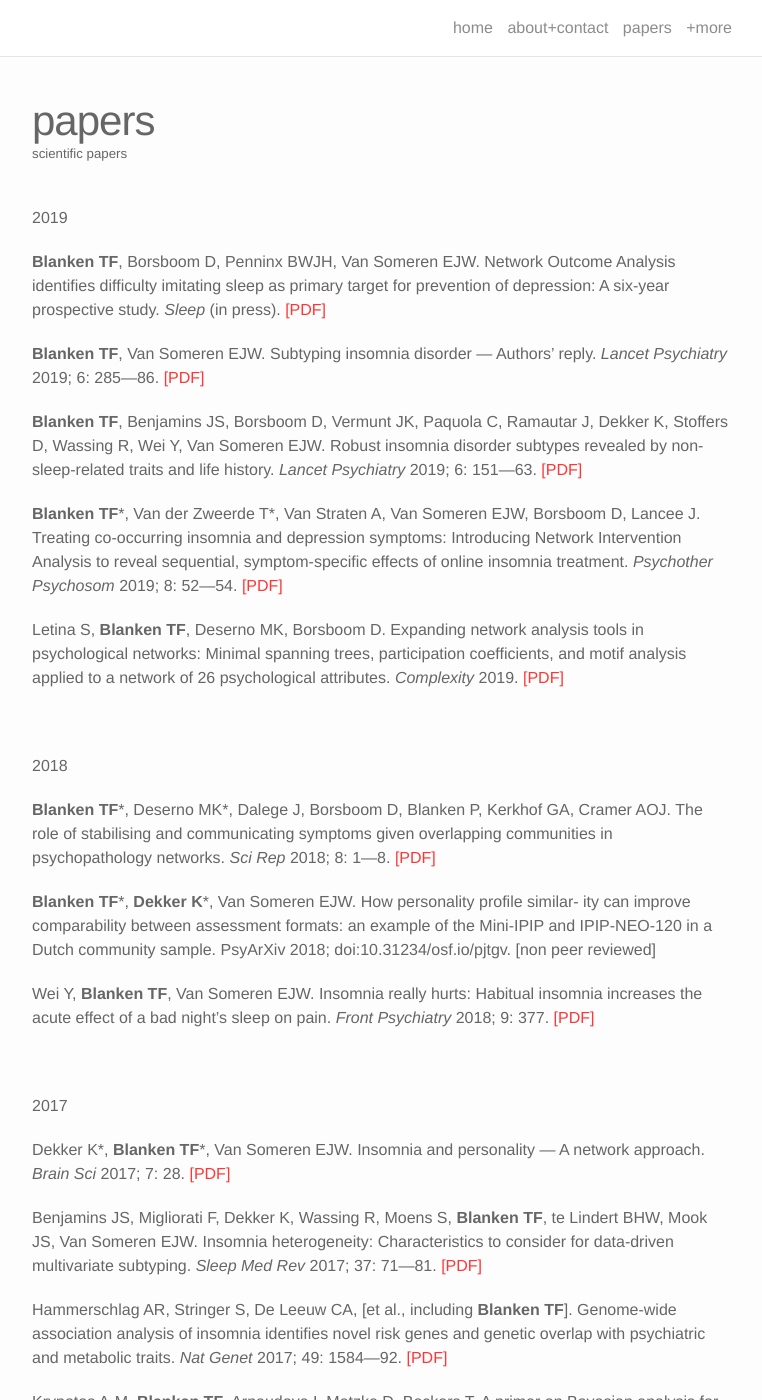
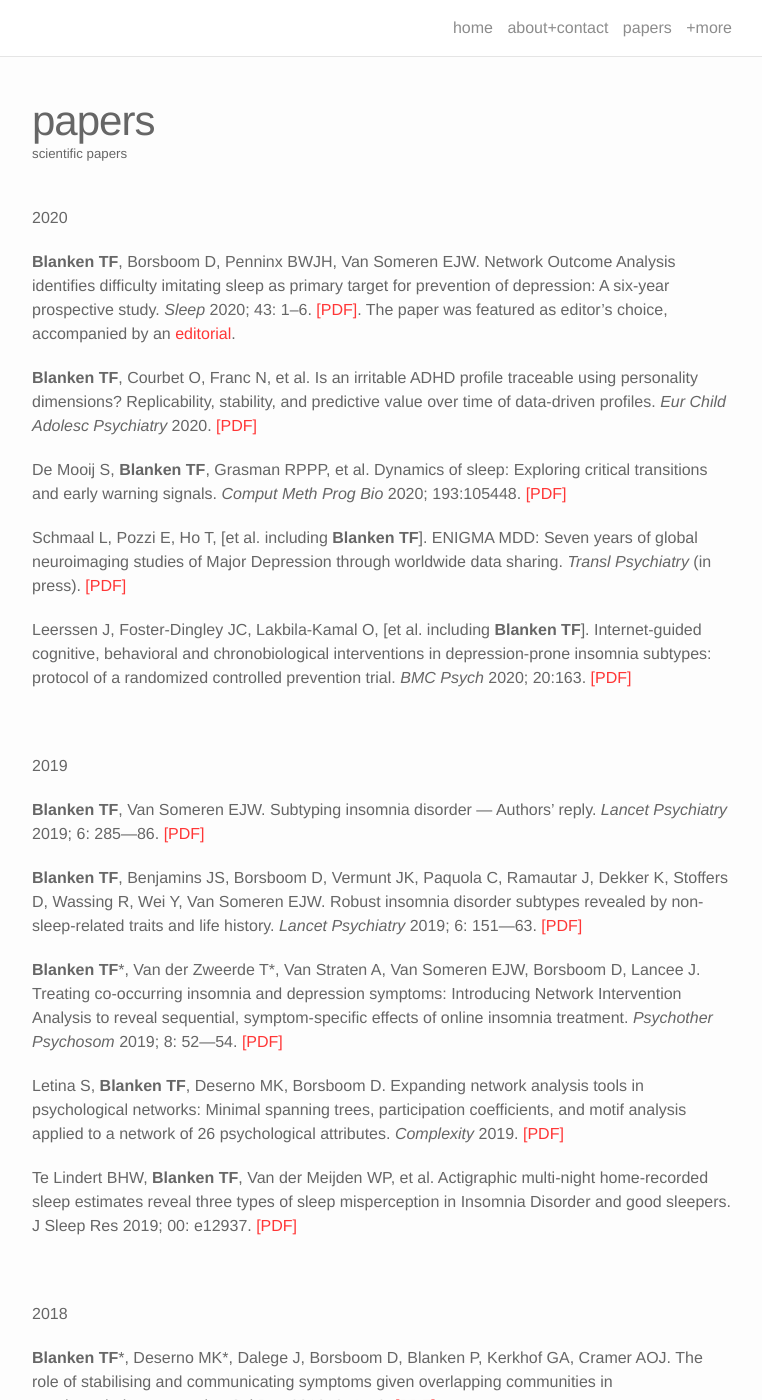
Before and after one commit to tfblanken/tfblanken.github.io, a Jekyll site: the page built from papers.md, in a window 1280 px wide and 1400 px high. Shown: the whole window, without its empty margins (258-1020 px from the left). Built offline with Jekyll 4.4.1, drawn with Linux system fonts in a browser that asks for light colours; nearby versions of some CDN libraries; some of the changed text lies outside the part shown.

Commit message:
Update papers.md

```diff
--- a/papers.md
+++ b/papers.md
@@ -5,9 +5,22 @@ title: papers
 description: scientific papers
 ---
 
+2020
+
+**Blanken TF**, Borsboom D, Penninx BWJH, Van Someren EJW. Network Outcome Analysis identifies difficulty imitating sleep as primary target for prevention of depression: A six-year prospective study. *Sleep* 2020; 43: 1--6. <a href="https://academic.oup.com/sleep/article/43/5/zsz288/5650354" target="blank">[PDF]</a>. The paper was featured as editor's choice, accompanied by an <a href="https://academic.oup.com/sleep/article-abstract/43/5/zsaa081/5835582?redirectedFrom=fulltext" target="blank">editorial</a>.
+
+**Blanken TF**, Courbet O, Franc N, et al. Is an irritable ADHD profile traceable using personality dimensions? Replicability, stability, and predictive value over time of data-driven profiles. *Eur Child Adolesc Psychiatry* 2020. <a href="https://link.springer.com/article/10.1007/s00787-020-01546-z?wt_mc=Internal.Event.1.SEM.ArticleAuthorOnlineFirst&utm_source=ArticleAuthorOnlineFirst&utm_medium=email&utm_content=AA_en_06082018&ArticleAuthorOnlineFirst_20200513" target="blank">[PDF]</a>
+
+De Mooij S, **Blanken TF**, Grasman RPPP, et al. Dynamics of sleep: Exploring critical transitions and early warning signals. *Comput Meth Prog Bio* 2020; 193:105448. <a href="https://www.sciencedirect.com/science/article/pii/S0169260719319108" target="blank">[PDF]</a>
+
+Schmaal L, Pozzi E, Ho T, [et al. including **Blanken TF**]. ENIGMA MDD: Seven years of global neuroimaging studies of Major Depression through worldwide data sharing. *Transl Psychiatry* (in press). <a href="https://psyarxiv.com/6j2rw/" target="blank">[PDF]</a>
+
+Leerssen J, Foster-Dingley JC, Lakbila-Kamal O, [et al. including **Blanken TF**]. Internet-guided cognitive, behavioral and chronobiological interventions in depression-prone insomnia subtypes: protocol of a randomized controlled prevention trial. *BMC Psych* 2020; 20:163. <a href="https://bmcpsychiatry.biomedcentral.com/articles/10.1186/s12888-020-02554-8" target="blank">[PDF]</a>
+
+
+<br/>
+
 2019
-
-**Blanken TF**, Borsboom D, Penninx BWJH, Van Someren EJW. Network Outcome Analysis identifies difficulty imitating sleep as primary target for prevention of depression: A six-year prospective study. *Sleep* (in press). <a href="https://academic.oup.com/sleep/advance-article/doi/10.1093/sleep/zsz288/5650354" target="blank">[PDF]</a>
 
 **Blanken TF**, Van Someren EJW. Subtyping insomnia disorder — Authors’ reply. *Lancet Psychiatry*  2019; 6: 285—86. <a href="https://www.thelancet.com/pdfs/journals/lanpsy/PIIS2215-0366(19)30079-3.pdf" target="blank">[PDF]</a>
 
@@ -17,13 +30,15 @@ description: scientific papers
 
 Letina S, **Blanken TF**, Deserno MK, Borsboom D. Expanding network analysis tools in psychological networks: Minimal spanning trees, participation coefficients, and motif analysis applied to a network of 26 psychological attributes. *Complexity* 2019. <a href="https://www.hindawi.com/journals/complexity/2019/9424605/" target="blank">[PDF]</a>
 
+Te Lindert BHW, **Blanken TF**, Van der Meijden WP, et al. Actigraphic multi-night home-recorded sleep estimates reveal three types of sleep misperception in Insomnia Disorder and good sleepers. J Sleep Res 2019; 00: e12937. <a href="https://onlinelibrary.wiley.com/doi/full/10.1111/jsr.12937" target="blank">[PDF]</a>
+
 <br/>
 
 2018
 
 **Blanken TF**\*, Deserno MK\*, Dalege J, Borsboom D, Blanken P, Kerkhof GA, Cramer AOJ. The role of stabilising and communicating symptoms given overlapping communities in psychopathology networks. *Sci Rep* 2018; 8: 1—8. <a href="https://www.nature.com/articles/s41598-018-24224-2" target="blank">[PDF]</a>
 
-**Blanken TF**\*, **Dekker K**\*, Van Someren EJW. How personality profile similar- ity can improve comparability between assessment formats: an example of the Mini-IPIP and IPIP-NEO-120 in a Dutch community sample. PsyArXiv 2018; doi:10.31234/osf.io/pjtgv. [non peer reviewed]
+**Blanken TF**\*, Dekker K\*, Van Someren EJW. How personality profile similar- ity can improve comparability between assessment formats: an example of the Mini-IPIP and IPIP-NEO-120 in a Dutch community sample. PsyArXiv 2018; doi:10.31234/osf.io/pjtgv. [non peer reviewed]
 
 Wei Y, **Blanken TF**, Van Someren EJW. Insomnia really hurts: Habitual insomnia increases the acute effect of a bad night’s sleep on pain. *Front Psychiatry* 2018; 9: 377. <a href="https://www.ncbi.nlm.nih.gov/pmc/articles/PMC6121188/" target="blank">[PDF]</a>
 
```
